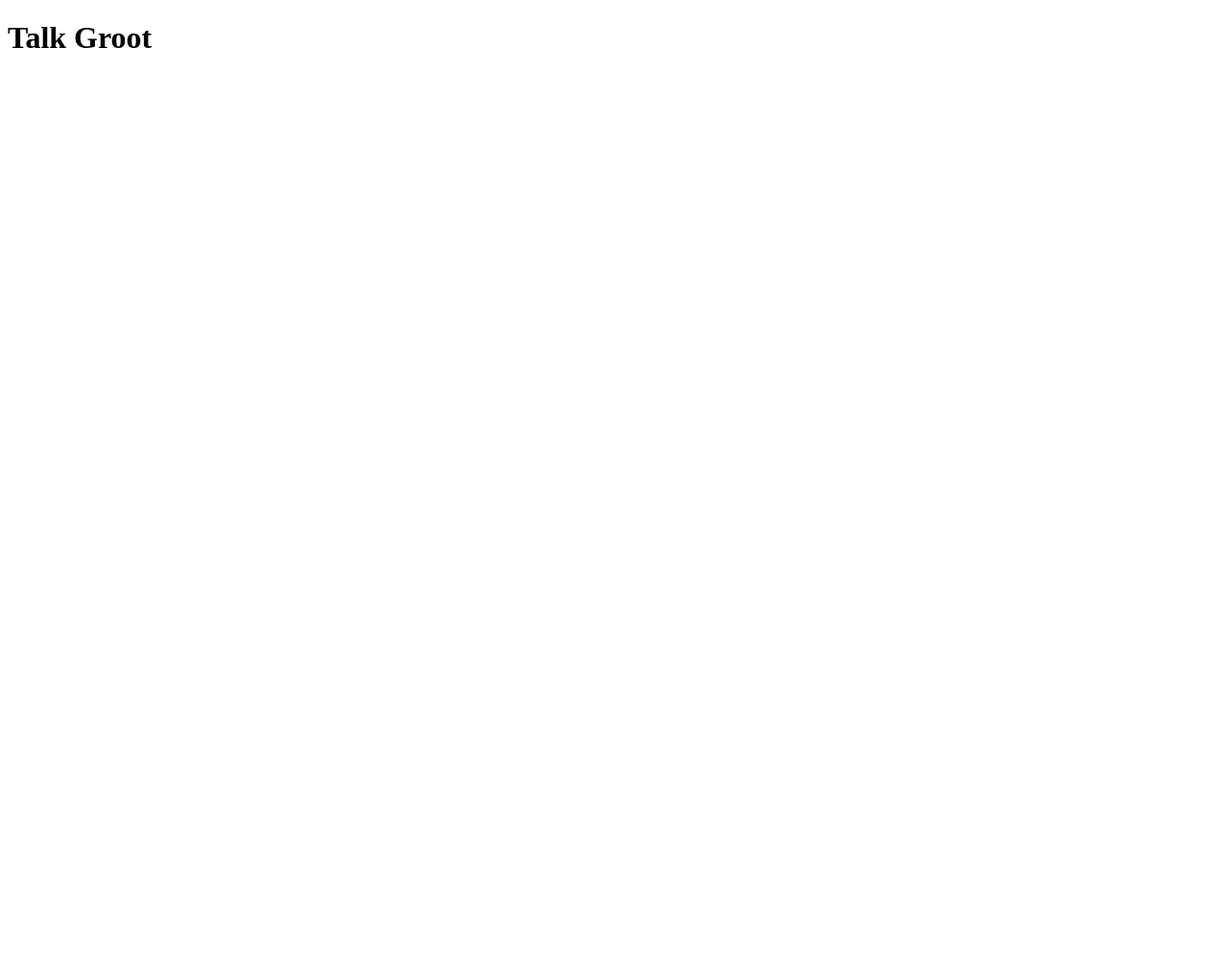
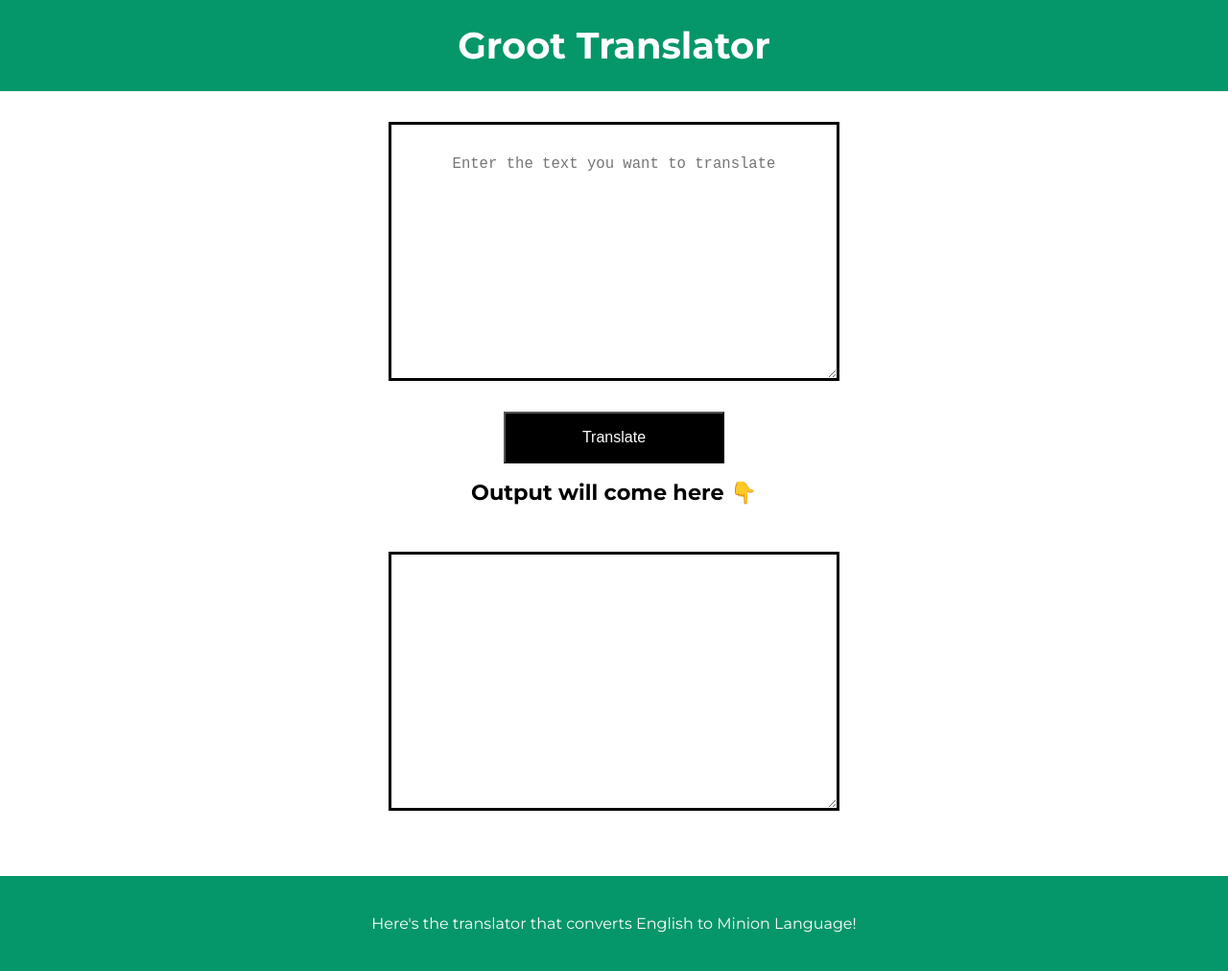
Before and after one commit to AshishPadma/Groot-speak-project, a plain HTML site: page index.html in a window 1280 px wide. Shown: the whole page at 96% size. Before the commit the page ends 800 px from the top, so only its background shows below. Drawn offline with Linux system fonts and the light colour scheme.

Commit message:
groot-project

```diff
--- /dev/null
+++ b/app.js
@@ -0,0 +1,29 @@
+var btnTranslate = document.querySelector("#btn-translate");
+var txtInput = document.querySelector("#txt-input");
+var outputDiv = document.querySelector("#output");
+
+
+var serverURL = "https://api.funtranslations.com/translate/groot.json";
+
+function getTranslationURL(text){
+    return serverURL + "?" + "text=" + text
+}
+
+function errorHandler(error) {
+    console.log("error occured" , error);
+    alert("something wrong with server! try again after some time")
+}
+
+function clickHandler() {
+    var inputText = txtInput.value;
+
+    fetch(getTranslationURL(inputText))
+        .then(response => response.json())
+        .then(json => {
+            var translatedText = json.contents.translated;
+            outputDiv.innerText = translatedText;
+        })
+    .catch(errorHandler)
+};
+
+btnTranslate.addEventListener("click", clickHandler)
--- a/index.html
+++ b/index.html
@@ -5,8 +5,27 @@
     <meta http-equiv="X-UA-Compatible" content="IE=edge">
     <meta name="viewport" content="width=device-width, initial-scale=1.0">
     <title>Groot Translator</title>
+    <link href="styles.css" rel="stylesheet" />
 </head>
 <body>
-    <h1>Talk Groot</h1>
+
+    <nav class="navigation container">
+        <div class="nav-brand">Groot Translator</div>
+    </nav>
+
+    <div class="container">
+    <textarea id="txt-input" placeholder="Enter the text you want to translate"></textarea>
+    <button class="btn-translate" id="btn-translate">Translate</button>
+
+    <div class="output-txt">Output will come here 👇</div>
+    <textarea id="output"></textarea>
+
+</div>
+
+    <footer class="footer">Here's the translator that converts English to Minion Language!</footer>
+
+
+    <script src="app.js" type="text/javascript"></script>
+
 </body>
 </html>
--- /dev/null
+++ b/styles.css
@@ -0,0 +1,73 @@
+@import url('https://fonts.googleapis.com/css2?family=Montserrat:wght@400;700&display=swap');
+
+:root {
+    --primary-color: #059669;
+
+
+}
+
+body {
+    font-family: 'Montserrat', sans-serif;
+    margin: 0px;
+}
+
+.container {
+    padding: 0rem 1rem;
+    text-align: center;
+}
+
+.navigation {
+    background-color: var(--primary-color);
+    color: white;
+    padding: 1.5rem;
+}
+
+.navigation .nav-brand {
+    text-align: center;
+    font-weight: bold;
+    font-size: 2.4rem;
+}
+
+#txt-input {
+    text-align: center;
+    padding: 2rem;
+    font-size: larger;
+    margin: 2rem auto;
+    border: solid;
+    display: block;
+    width: 400px;
+    height: 200px;
+}
+
+.btn-translate {
+    font-size: 1.0rem;
+    text-align: center;
+    padding: 1rem 5rem;
+    background-color: black;
+    color: white;
+}
+
+#output {
+    text-align: center;
+    padding: 2rem;
+    font-size: larger;
+    margin: 2rem auto;
+    border: solid;
+    width: 400px;
+    height: 200px;
+}
+
+.output-txt {
+    margin: 1rem;
+    text-align: center;
+    font-size: 1.4rem;
+    font-weight: bold;
+}
+
+.footer {
+    background-color: var(--primary-color);
+    padding: 2.5rem;
+    text-align: center;
+    color: white;
+    font-weight: lighter;
+    margin-top: 2rem;
```
